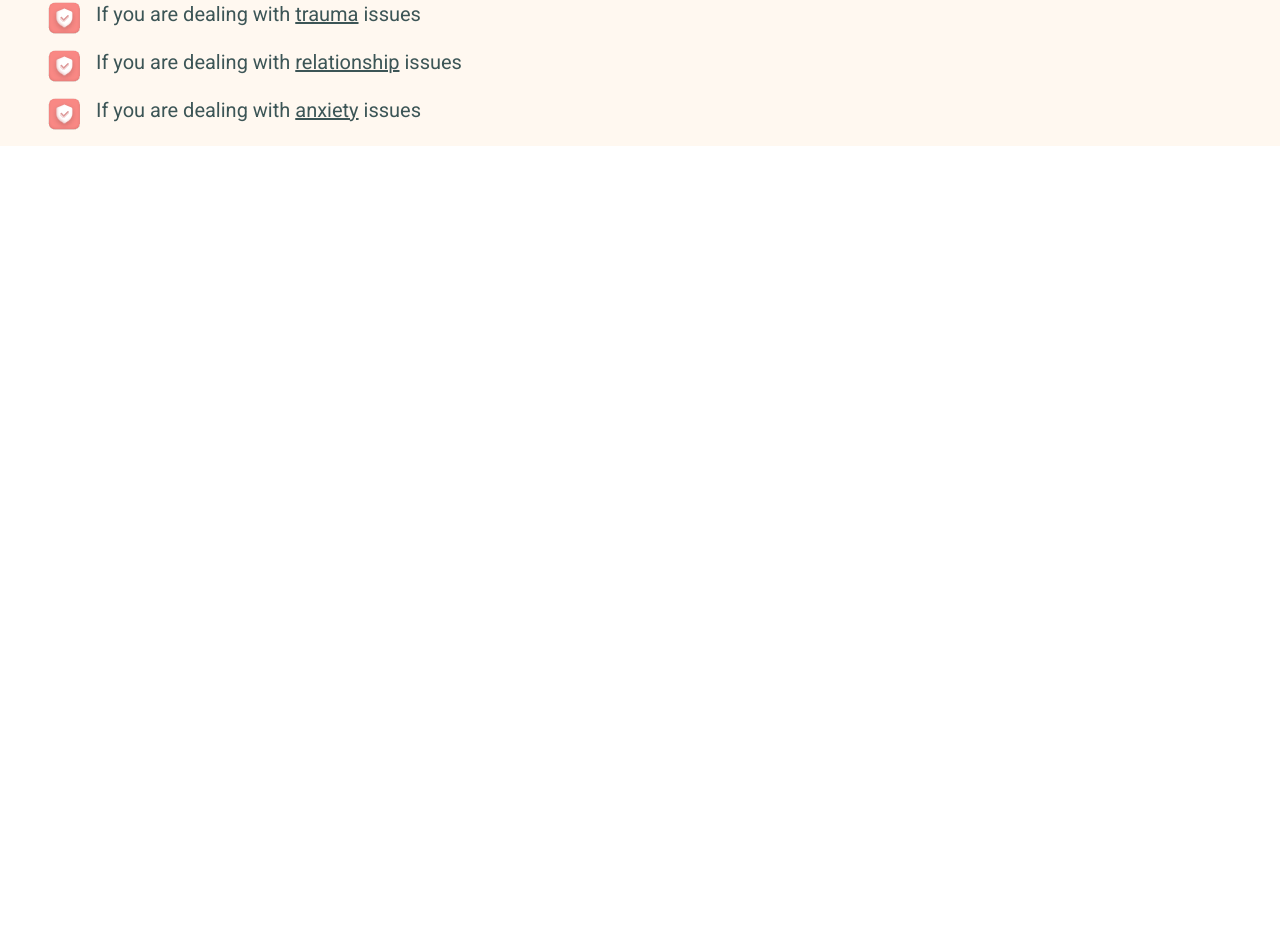
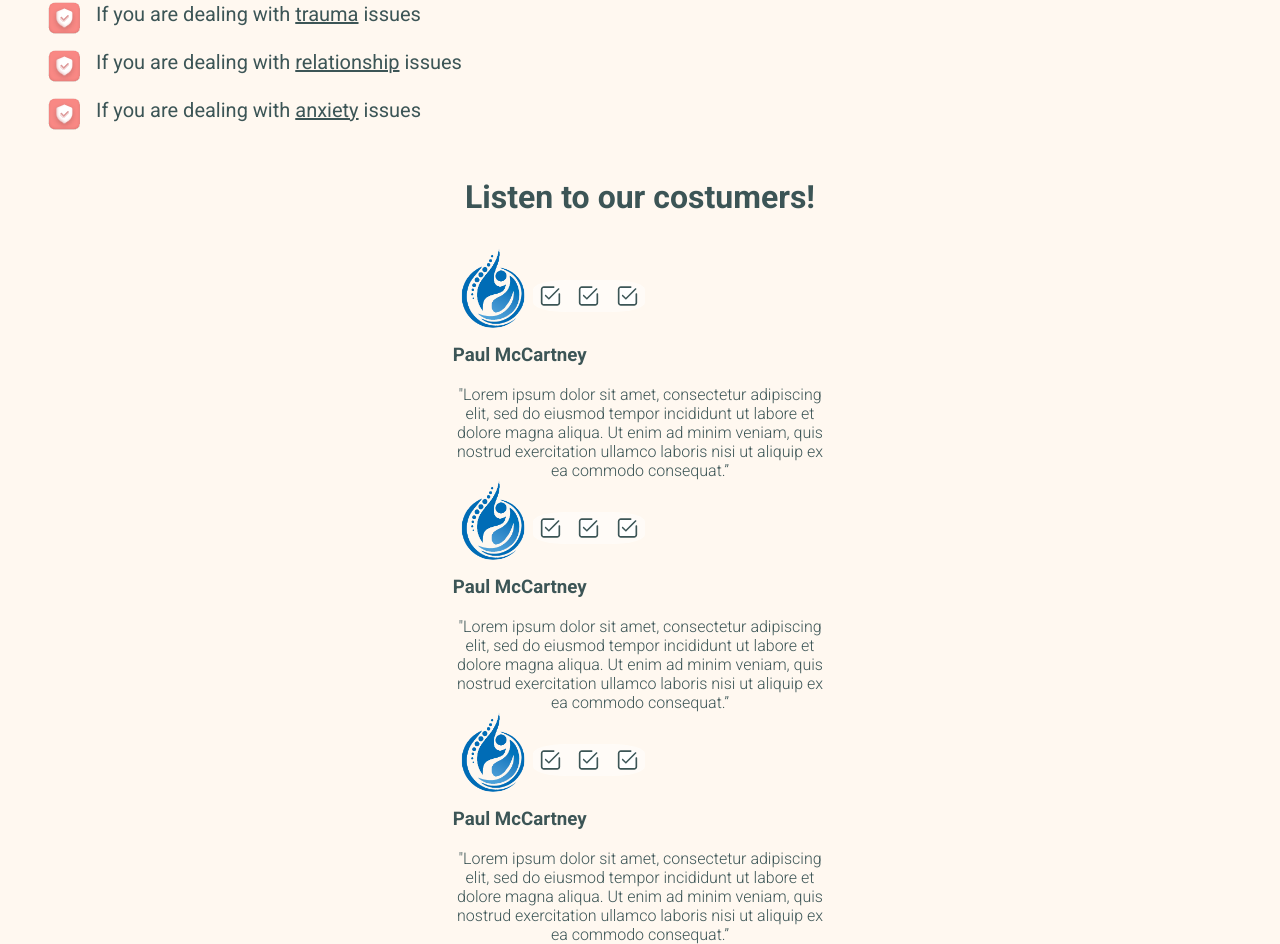
Before and after one commit to mariaeduardatc/FindHope, a React (Create React App) app: page / in a window 1280 px wide. Shown: the part 4049-4993 px from the top of the page. Before the commit the page ends 4195 px from the top, so only its background shows below. Built offline with nearby package versions, Linux system fonts and the light colour scheme.

Commit message:
reviews page initial draft

```diff
--- a/src/App.tsx
+++ b/src/App.tsx
@@ -6,6 +6,7 @@ import { Header } from './components/Header';
 import { Home } from './components/Home';
 import { Information } from './components/Information';
 import { GlobalStyle } from './styles/global';
+import { Reviews } from './components/Reviews';
 
 
 export function App(){
@@ -18,6 +19,8 @@ export function App(){
         <Get />
         <Bonus />
         <Clients />
+        <Reviews />
+
 
         <GlobalStyle />
         </>
--- a/src/components/Bonus/index.tsx
+++ b/src/components/Bonus/index.tsx
@@ -4,7 +4,7 @@ export function Bonus(){
     return(
         <Container>
             <Title>
-                <h1>Bonuses Package worth $100</h1>
+                <h1>Bonus Package worth $100</h1>
             </Title>
 
             <Bonuses>
--- a/src/components/Get/styles.tsx
+++ b/src/components/Get/styles.tsx
@@ -52,6 +52,7 @@ export const Description = styled.div`
         font-size: 16px;
         font-weight: 100;
         display: flex;
+
     }
 
     .day{
--- /dev/null
+++ b/src/components/Reviews/index.tsx
@@ -0,0 +1,76 @@
+import { Container, Description, Title, Review, Stars, Text } from "./styles";
+import image from '../../assets/icon.png'
+import check from '../../assets/check.svg'
+
+export function Reviews(){
+    return(
+        <Container>
+            <Title>
+                <h1>Listen to our costumers!</h1>
+            </Title>
+            <Review>
+                <Description>
+                    <img src={image} alt="" />
+                    <Stars>   {/* TODO: make this a subclass */}
+
+                        <img src={check} alt="" />
+                        <img src={check} alt="" />
+                        <img src={check} alt="" />
+                    </Stars>
+                </Description>
+                <Text>
+                    <h3 class-name = "text">
+                        Paul McCartney
+                    </h3>
+                    <h4 class-name = "text">
+                    <br></br>
+                        "Lorem ipsum dolor sit amet, consectetur adipiscing elit, sed do eiusmod tempor incididunt ut
+                        labore et dolore magna aliqua. Ut enim ad minim veniam, quis nostrud exercitation ullamco laboris
+                        nisi ut aliquip ex ea commodo consequat.”</h4>
+                </Text>
+
+                <Description>
+                    <img src={image} alt="" />
+                    <Stars>   {/* TODO: make this a subclass */}
+
+                        <img src={check} alt="" />
+                        <img src={check} alt="" />
+                        <img src={check} alt="" />
+                    </Stars>
+                </Description>
+                <Text>
+                    <h3 class-name = "text">
+                        Paul McCartney
+                    </h3>
+                    <h4 class-name = "text">
+                    <br></br>
+                        "Lorem ipsum dolor sit amet, consectetur adipiscing elit, sed do eiusmod tempor incididunt ut
+                        labore et dolore magna aliqua. Ut enim ad minim veniam, quis nostrud exercitation ullamco laboris
+                        nisi ut aliquip ex ea commodo consequat.”</h4>
+                </Text>
+
+                <Description>
+                    <img src={image} alt="" />
+                    <Stars>   {/* TODO: make this a subclass */}
+
+                        <img src={check} alt="" />
+                        <img src={check} alt="" />
+                        <img src={check} alt="" />
+                    </Stars>
+                </Description>
+                <Text>
+                    <h3 class-name = "text">
+                        Paul McCartney
+                    </h3>
+                    <h4 class-name = "text">
+                    <br></br>
+                        "Lorem ipsum dolor sit amet, consectetur adipiscing elit, sed do eiusmod tempor incididunt ut
+                        labore et dolore magna aliqua. Ut enim ad minim veniam, quis nostrud exercitation ullamco laboris
+                        nisi ut aliquip ex ea commodo consequat.”</h4>
+                </Text>
+
+            </Review>
+
+        </Container>
+    )
+}
--- /dev/null
+++ b/src/components/Reviews/styles.tsx
@@ -0,0 +1,68 @@
+import styled from 'styled-components'
+
+export const Container = styled.div`
+    text-align: center;
+    background-color: var(--white);
+
+    color: var(--green-dark);
+    padding: 0rem 1rem;
+`
+
+export const Title = styled.div`
+    margin-bottom: 2rem;
+    h1{
+        padding-top: 2rem;
+    }
+`
+export const Review = styled.div`
+    display: flex;
+    flex-direction: column;
+`
+
+export const Description = styled.div`
+    display: flex;
+    flex-direction: row;
+    align-items: center;
+    margin-left: 35%;
+    margin-right: 35%;
+
+    img{
+        width: 5rem;
+        height: 5rem;
+        border-radius: 50%;
+        margin-bottom: 1rem;
+    }
+`
+export const Text = styled.div `
+    display: flex;
+    flex-direction: column;
+    margin-left: 35%;
+    margin-right: 35%;
+
+    h4{
+        font-size: 16px;
+        font-weight: 100;
+    }
+    h3{
+        text-align: left;
+        text-decoration: bold;
+    }
+`
+
+export const Stars = styled.div`
+    display: flex;
+    flex-direction: row;
+    gap: 0.2rem;
+
+    width: 7rem;
+    height: 2rem;
+    background-color: rgba(256, 256, 256, 0.5);
+    border-radius: 30%;
+    margin-bottom: 0rem;
+
+    img{
+        width: 7rem;
+        height: 2rem;
+    }
+
+`
```
